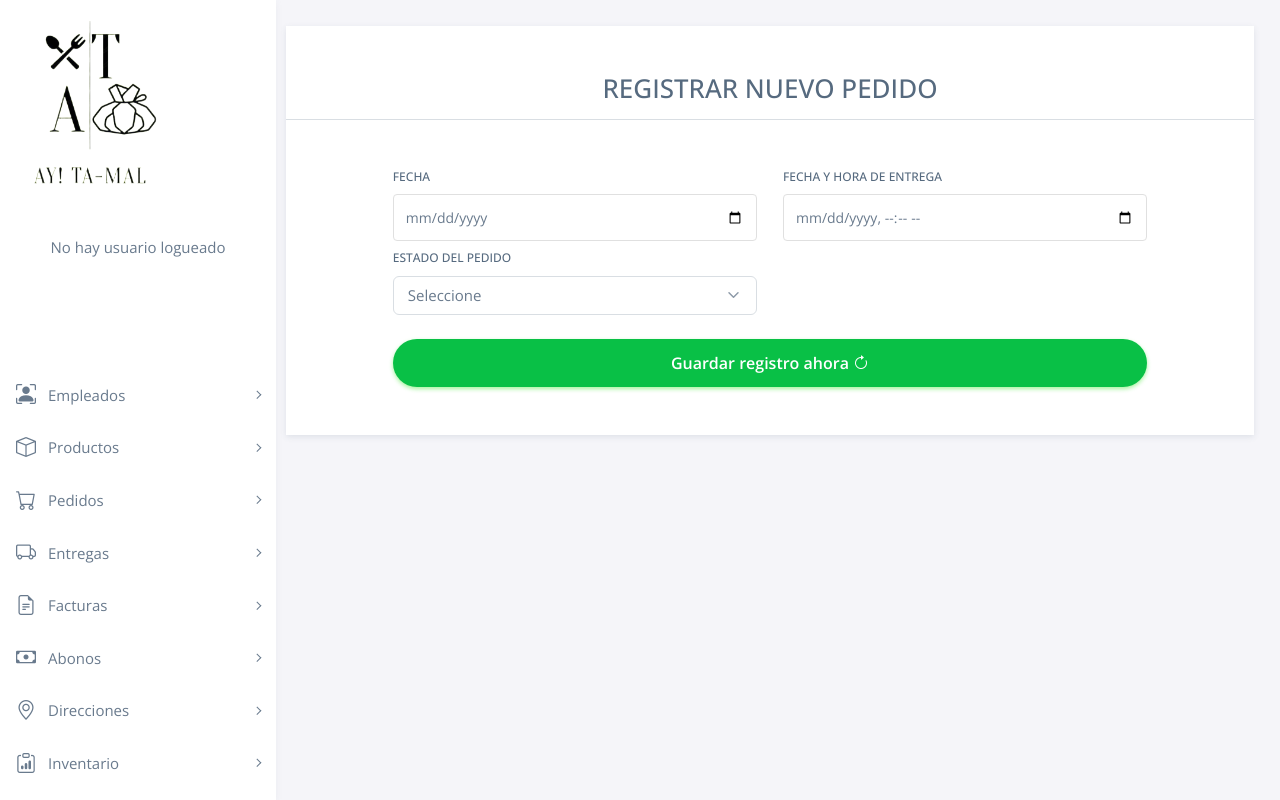
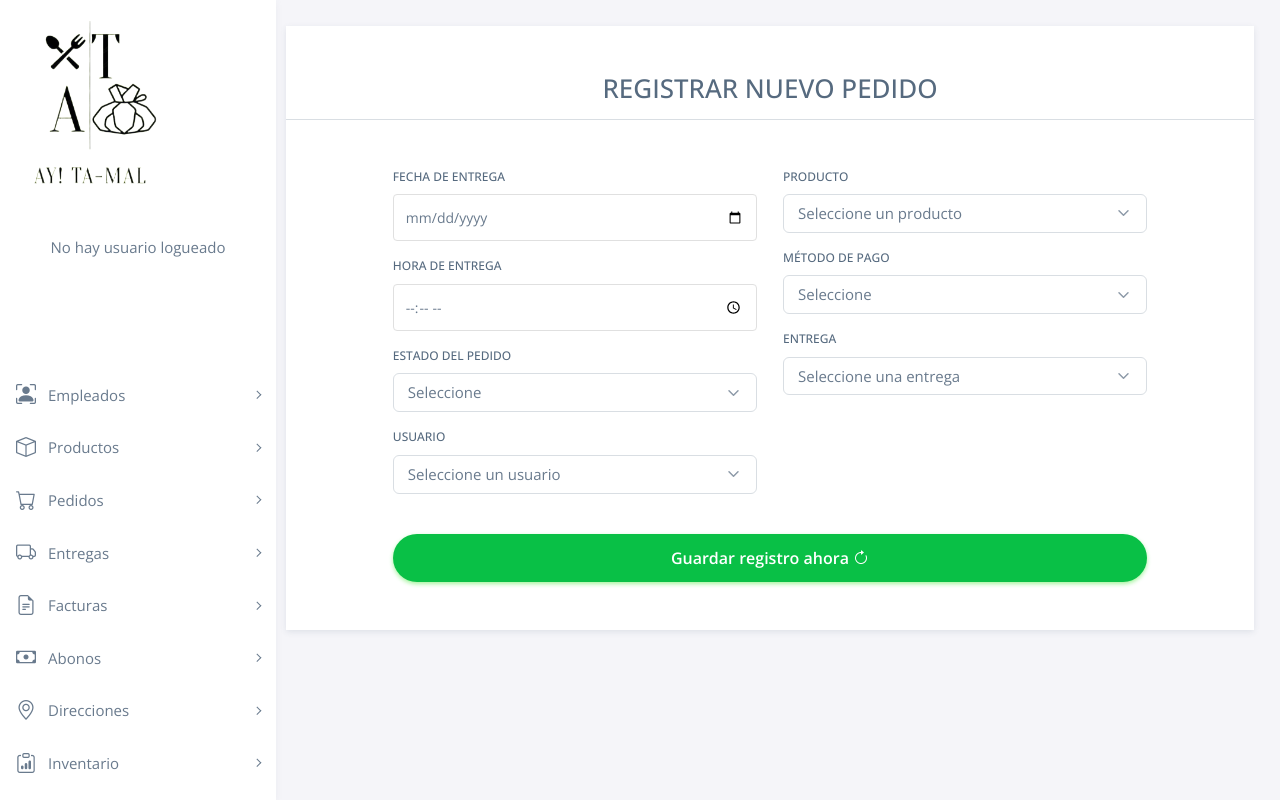
Before and after one commit to Lina1610/Proyecto_ADSO, a Flask app: template my-app/templates/public/pedido/registro_pedido.html in a window 1280 px wide. Run offline with Flask 3, Linux system fonts and the light colour scheme; the template is opened without the code that fills it, so the values that code supplies are empty; some libraries are stand-ins or nearby versions.

Commit message:
subo cambios soy freimar de que voy por mitad de camino con pedido

```diff
--- a/my-app/routers/router_order.py
+++ b/my-app/routers/router_order.py
@@ -3,27 +3,55 @@ from flask import render_template, request, flash, redirect, url_for, session,
 from mysql.connector.errors import Error
 
 
+from mysql.connector import Error
+from conexion.conexionBD import connectionBD
 # Importando cenexión a BD
 from controllers.funciones_order import *
 
 PATH_URL = "public/pedido"
 
 
+
 @app.route('/registrar-pedido', methods=['GET', 'POST'])
 def viewFormPedido():
-    if 'conectado' in session:
-        if request.method == 'POST':
-            data_form = request.form
-            from controllers.funciones_order import procesar_pedido
-            resultado = procesar_pedido(data_form)
+    if 'conectado' in session:  # Verifica si el usuario está conectado
+        if request.method == 'POST':  # Si es un POST, procesamos el formulario
+            data_form = request.form  # Captura los datos del formulario
+            resultado = procesar_pedido(data_form)  # Procesa los datos del pedido
 
-            if "éxito" in resultado.lower():
-                flash(resultado, 'success')
-                return redirect(url_for('viewFormPedido'))  # Recargar el formulario
-            else:
-                flash(resultado, 'error')  # Mostrar mensaje de error al usuario
+            if isinstance(resultado, int) and resultado > 0:  # Si el registro fue exitoso
+                flash('Pedido registrado con éxito', 'success')
+                return redirect(url_for('viewFormPedido'))  # Redirige al formulario vacío
+            else:  # Si hubo un error en el registro
+                flash(f'Error al registrar pedido: {resultado}', 'error')
+                return redirect(url_for('viewFormPedido'))  # Redirige al formulario vacío
 
-        return render_template(f'{PATH_URL}/registro_pedido.html')
+        # Si es un GET, obtener los datos de usuarios, productos, métodos de pago y entregas
+        with connectionBD() as conexion_MySQLdb:
+            with conexion_MySQLdb.cursor(dictionary=True) as cursor:
+                # Obtener usuarios
+                cursor.execute("SELECT id, nombre FROM users")
+                usuarios = cursor.fetchall()
+
+                # Obtener productos
+                cursor.execute("SELECT id, nombre FROM producto")
+                productos = cursor.fetchall()
+
+                # Obtener métodos de pago (valores del ENUM)
+                metodos_pago = obtener_metodos_pago(conexion_MySQLdb)
+
+                # Obtener entregas
+                cursor.execute("SELECT id, descripcion FROM entrega")  # Ajusta la consulta según tu tabla
+                entregas = cursor.fetchall()
+
+        # Pasar los datos a la plantilla
+        return render_template(
+            f'{PATH_URL}/registro_pedido.html',
+            usuarios=usuarios,
+            productos=productos,
+            metodos_pago=metodos_pago,
+            entregas=entregas  # Pasar las entregas a la plantilla
+        )
     else:
         flash('Primero debes iniciar sesión.', 'error')
         return redirect(url_for('inicio'))
--- a/my-app/templates/public/pedido/registro_pedido.html
+++ b/my-app/templates/public/pedido/registro_pedido.html
@@ -3,9 +3,7 @@
 {% block title %}Crud con Python 🐍 | Registrar Pedido{% endblock %}
 
 {% block customCSS %}
-<link
-  rel="stylesheet"
-  href="{{ url_for('static', filename='assets/css/file.css') }}" />
+<link rel="stylesheet" href="{{ url_for('static', filename='assets/css/file.css') }}" />
 {% endblock %}
 
 {% block body %}
@@ -19,56 +17,85 @@
 
   <div class="row justify-content-center mb-2">
     <div class="col-md-10">
-      <form
-        class="form-horizontal mx-auto"
-        method="POST"
-        action="/registrar-pedido"
-        autocomplete="off"
-        enctype="multipart/form-data">
-
+      <form class="form-horizontal mx-auto" method="POST" action="/registrar-pedido" autocomplete="off" enctype="multipart/form-data">
         <div class="card-body">
           <div class="row">
+            <!-- Columna izquierda: 4 campos -->
             <div class="col-md-6">
-              <label for="fecha" class="form-label">
-                Fecha
-              </label>
-              <input
-                class="form-control"
-                type="date"
-                name="fecha"
-                required />
+              <!-- Fecha de Entrega -->
+              <div class="mb-3">
+                <label for="fechaEntrega" class="form-label">Fecha de Entrega</label>
+                <input class="form-control" type="date" name="fechaEntrega" required />
+              </div>
+
+              <!-- Hora de Entrega -->
+              <div class="mb-3">
+                <label for="horaEntrega" class="form-label">Hora de Entrega</label>
+                <input class="form-control" type="time" name="horaEntrega" required />
+              </div>
+
+              <!-- Estado del Pedido -->
+              <div class="mb-3">
+                <label for="estado" class="form-label">Estado del Pedido</label>
+                <select class="form-select" name="estado" aria-label="Default select example" required>
+                  <option value="" selected disabled>Seleccione</option>
+                  <option value="Pendiente">Pendiente</option>
+                  <option value="En Proceso">En Proceso</option>
+                  <option value="En camino">En camino</option>
+                  <option value="Entregado">Entregado</option>
+                </select>
+              </div>
+
+              <!-- Usuario -->
+              <div class="mb-3">
+                <label for="users_id" class="form-label">Usuario</label>
+                <select class="form-select" name="users_id" id="users_id" required>
+                  <option value="" selected disabled>Seleccione un usuario</option>
+                  {% for usuario in usuarios %}
+                    <option value="{{ usuario.id }}">{{ usuario.nombre }}</option>
+                  {% endfor %}
+                </select>
+              </div>
             </div>
+
+            <!-- Columna derecha: 3 campos -->
             <div class="col-md-6">
-              <label for="fecha_entrega" class="form-label">
-                Fecha y Hora de Entrega
-              </label>
-              <input
-                class="form-control"
-                type="datetime-local"
-                name="fecha_entrega"
-                required />
+              <!-- Producto -->
+              <div class="mb-3">
+                <label for="producto_id" class="form-label">Producto</label>
+                <select class="form-select" name="producto_id" id="producto_id" required>
+                  <option value="" selected disabled>Seleccione un producto</option>
+                  {% for producto in productos %}
+                    <option value="{{ producto.id }}">{{ producto.nombre }}</option>
+                  {% endfor %}
+                </select>
+              </div>
+
+              <!-- Método de Pago -->
+              <div class="mb-3">
+                <label for="metodo_pago" class="form-label">Método de Pago</label>
+                <select class="form-select" name="metodo_pago" id="metodo_pago" required>
+                  <option value="" selected disabled>Seleccione</option>
+                  {% for metodo in metodos_pago %}
+                    <option value="{{ metodo.id }}">{{ metodo.metodo }}</option>
+                  {% endfor %}
+                </select>
+              </div>
+
+              <!-- Entrega -->
+              <div class="mb-3">
+                <label for="entrega_id" class="form-label">Entrega</label>
+                <select class="form-select" name="entrega_id" id="entrega_id" required>
+                  <option value="" selected disabled>Seleccione una entrega</option>
+                  {% for entrega in entregas %}
+                    <option value="{{ entrega.id }}">{{ entrega.descripcion }}</option>
+                  {% endfor %}
+                </select>
+              </div>
             </div>
           </div>
 
-          <!-- Estado del Pedido y Persona ID -->
-          <div class="row mt-2">
-            <div class="col-md-6">
-              <label for="estado_pedido" class="form-label">
-                Estado del Pedido
-              </label>
-              <select
-                class="form-select"
-                name="estado_pedido"
-                aria-label="Default select example">
-                <option selected>Seleccione</option>
-                <option value="Pendiente">Pendiente</option>
-                <option value="Proceso">En Proceso</option>
-                <option value="En camino">En camino</option>
-                <option value="Entregado">Entregado</option>
-              </select>
-            </div>
-          </div>
-
+          <!-- Botón de guardar -->
           <div class="mb-3 mt-4 text-center">
             <button type="submit" class="btn rounded-pill btn-primary">
               Guardar registro ahora
```
Also changed, not shown: my-app/controllers/funciones_order.py (+97 -23 lines).
